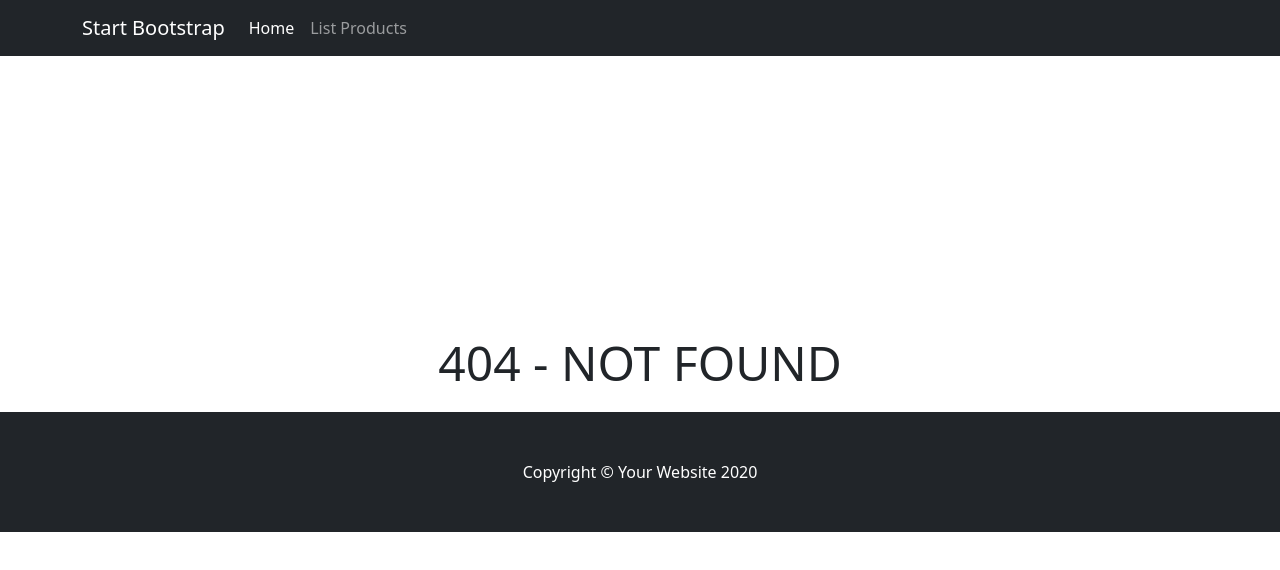
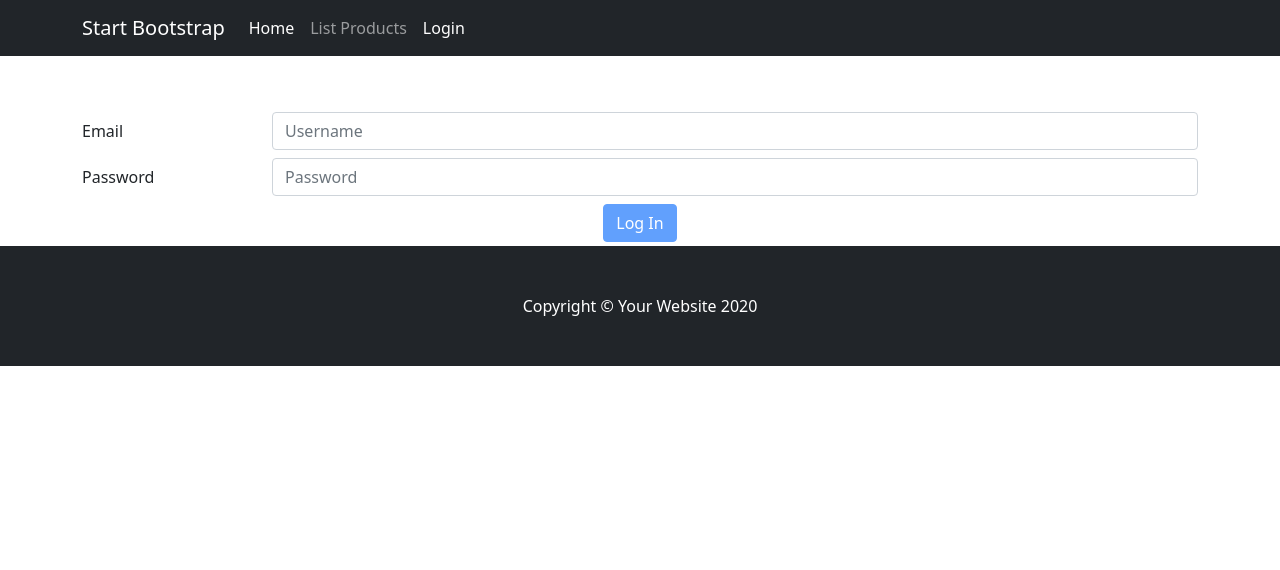
Before and after one commit to ChinhQuoc/ex_angular, an Angular app in the folder ex-ang/: page /login in a window 1280 px wide. Before the commit this address had no page. Shown: the top 570 px of the page. Built offline with nearby package versions, Linux system fonts and the light colour scheme.

Commit message:
control access router

```diff
--- a/ex-ang/src/app/app.component.html
+++ b/ex-ang/src/app/app.component.html
@@ -11,6 +11,12 @@
         </li>
         <li class="nav-item">
           <a class="nav-link" routerLink="listProducts" routerLinkActive="active">List Products</a>
+        </li>
+        <li class="nav-item" *ngIf="!_loginService.isLogin()">
+          <a class="nav-link" routerLink="login" routerLinkActive="active">Login</a>
+        </li>
+        <li class="nav-item" *ngIf="_loginService.isLogin()">
+          <a class="nav-link" routerLink="" routerLinkActive="active" (click)="logOut()">Log out</a>
         </li>
       </ul>
     </div>
--- a/ex-ang/src/app/app.component.ts
+++ b/ex-ang/src/app/app.component.ts
@@ -1,4 +1,6 @@
-import { Component } from '@angular/core';
+import { Component, OnInit } from '@angular/core';
+import { CheckLoginGuard } from 'src/app/guard/check-login.guard';
+import { LoginService } from 'src/app/services/login.service';
 
 @Component({
   selector: 'app-root',
@@ -7,4 +9,13 @@ import { Component } from '@angular/core';
 })
 export class AppComponent {
   title = 'ex-ang';
+
+  constructor(
+    public _loginService: LoginService
+  ) {
+  }
+
+  logOut() {
+    this._loginService.setLogin(false);
+  }
 }
--- /dev/null
+++ b/ex-ang/src/app/guard/check-login.guard.ts
@@ -0,0 +1,19 @@
+import { CanActivate } from '@angular/router';
+import { Injectable } from '@angular/core';
+import { LoginService } from 'src/app/services/login.service';
+
+@Injectable()
+export class CheckLoginGuard implements CanActivate{
+  constructor(
+    private _loginService: LoginService
+  ) {
+  }
+
+  canActivate() {
+    let status = this._loginService.isLogin();
+    if (status === false) {
+      alert(`You don't have permission access to this page`);
+    }
+    return status;
+  }
+}
--- /dev/null
+++ b/ex-ang/src/app/guard/check-save-form.guard.ts
@@ -0,0 +1,11 @@
+import { Injectable } from '@angular/core';
+import { CanDeactivate } from '@angular/router';
+import { ProductDetailComponent } from '../product-detail/product-detail.component';
+
+@Injectable()
+export class CheckSaveFormGuard implements CanDeactivate<ProductDetailComponent> {
+  canDeactivate(component: ProductDetailComponent) {
+    alert(`You cant not save page without saving data`)
+    return false;
+  }
+}
--- /dev/null
+++ b/ex-ang/src/app/login/login.component.html
@@ -0,0 +1,29 @@
+<form [formGroup]="formLogin" (ngSubmit)="submit(formLogin.value)">
+  <div class="form-group row">
+    <label for="staticEmail" class="col-sm-2 col-form-label">Email</label>
+    <div class="col-sm-10">
+      <input type="text" class="form-control" id="staticEmail" placeholder="Username" name="username" formControlName="username">
+      <div class="col alert alert-danger" role="alert" *ngIf="formLogin.controls.username?.errors?.required && formLogin.controls.username?.touched">
+        User name is required
+      </div>
+    </div>
+  </div>
+  <div class="form-group row">
+    <label for="inputPassword" class="col-sm-2 col-form-label">Password</label>
+    <div class="col-sm-10">
+      <input type="password" class="form-control" id="inputPassword" placeholder="Password" name="password" formControlName="password">
+      <div class="col alert alert-danger" role="alert" *ngIf="formLogin.controls.password?.errors?.required && formLogin.controls.password?.touched">
+        Password is required
+      </div>
+      <div class="col alert alert-danger" role="alert" *ngIf="formLogin.controls.password?.errors?.minlength && formLogin.controls.password?.dirty">
+        Password must be more than 3
+      </div>
+      <div class="col alert alert-danger" role="alert" *ngIf="formLogin.controls.password?.errors?.maxlength && formLogin.controls.password?.dirty">
+        Password must be less than 20
+      </div>
+    </div>
+  </div>
+  <div class="button-group">
+    <input type="submit" class="btn btn-primary" value="Log In" [disabled]="formLogin.invalid">
+  </div>
+</form>
--- /dev/null
+++ b/ex-ang/src/app/login/login.component.scss
@@ -0,0 +1,10 @@
+form {
+  div {
+    margin-bottom: 4px;
+  }
+}
+
+.button-group {
+  display: flex;
+  justify-content: space-around;
+}
--- /dev/null
+++ b/ex-ang/src/app/login/login.component.ts
@@ -0,0 +1,38 @@
+import { Component, OnInit } from '@angular/core';
+import { FormControl, FormGroup, Validators } from '@angular/forms';
+import { Router } from '@angular/router';
+import { LoginService } from 'src/app/services/login.service';
+
+@Component({
+  selector: 'app-login',
+  templateUrl: './login.component.html',
+  styleUrls: ['./login.component.scss']
+})
+export class LoginComponent implements OnInit {
+  formLogin: FormGroup;
+
+  constructor(
+    private _router: Router,
+    private _loginService: LoginService
+  ) { }
+
+  ngOnInit(): void {
+    this.formLogin = new FormGroup({
+        username: new FormControl('', [
+          Validators.required
+        ]),
+        password: new FormControl('', [
+          Validators.required,
+          Validators.minLength(3),
+          Validators.maxLength(20)
+        ])
+    });
+  }
+
+  submit(data: any) {
+    if(data.username === 'admin' && data.password === '123') {
+      this._loginService.setLogin(true);
+      this._router.navigate(['/listProducts']);
+    }
+  }
+}
--- /dev/null
+++ b/ex-ang/src/app/services/login.service.ts
@@ -0,0 +1,14 @@
+import { Injectable } from '@angular/core';
+
+@Injectable()
+export class LoginService {
+  _isLogin = false;
+
+  isLogin(): boolean {
+    return this._isLogin;
+  }
+
+   setLogin(isLogin: boolean) {
+    this._isLogin = isLogin;
+  }
+}
```
Also changed, not shown: ex-ang/src/app/app-routing.module.ts (+6 -2 lines), ex-ang/src/app/app.module.ts (+15 -3 lines), 1 other file (tests, documents, lock files or other folders).
